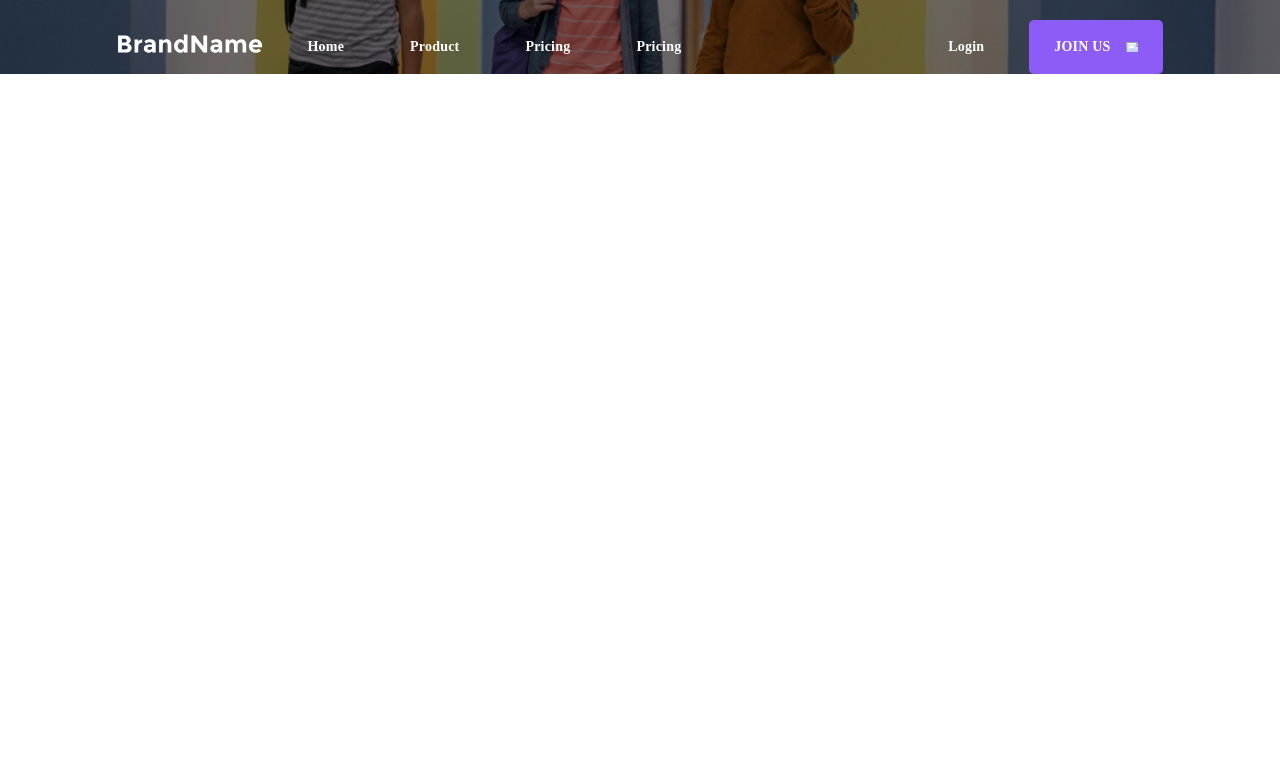
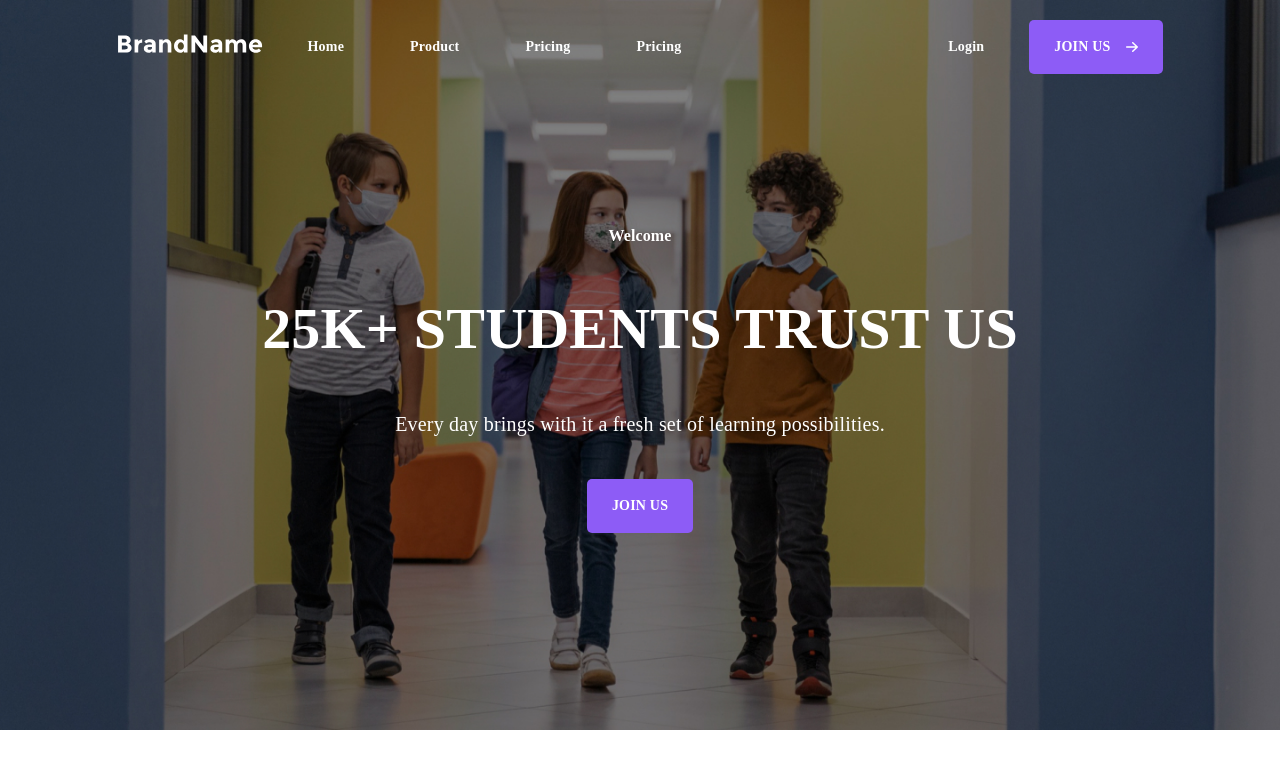
Before and after one commit to Saidkamol07/BrandName, a plain HTML site: page index.html in a window 1280 px wide. Drawn offline with Linux system fonts and the light colour scheme.

Commit message:
add site-hero

```diff
--- a/css/styles.css
+++ b/css/styles.css
@@ -4,6 +4,7 @@
 	--text-color: #252b42;
 	--orange-color: #e74040;
 	--bg-color: #26335d;
+	--line-height: 1.5;
 }
 
 html {
@@ -173,3 +174,39 @@
 .login:active {
 	opacity: 0.6;
 }
+
+.hero {
+	display: flex;
+	flex-direction: column;
+	align-items: center;
+	justify-content: center;
+	color: var(--white-color);
+	margin-top: 150px;
+	padding-bottom: 197px;
+}
+
+.hero-title4 {
+	font-weight: 700;
+	font-size: 16px;
+	line-height: var(--line-height);
+	letter-spacing: 0.1px;
+	margin-bottom: 40px;
+}
+
+.hero-title {
+	font-weight: 700;
+	font-size: 58px;
+	text-align: center;
+	line-height: 1.4;
+	letter-spacing: 0.2px;
+	margin-bottom: 40px;
+}
+
+.hero-text {
+	font-weight: 400;
+	font-size: 20px;
+	line-height: var(--line-height);
+	letter-spacing: 0.2px;
+	text-align: center;
+	margin-bottom: 40px;
+}
--- a/index.html
+++ b/index.html
@@ -33,8 +33,14 @@
 						</nav>
 						<div class="login-wrapper">
 							<a class="login" href="https://www.google.com/">Login</a>
-							<button class="btn">JOIN US <img src="/img/icon.svg" alt="icon" width="12" height="10" /></button>
+							<button class="btn">JOIN US <img src="/img/icon.svg.svg" alt="icon" width="12" height="10" /></button>
 						</div>
+					</div>
+					<div class="hero">
+						<h4 class="hero-title4">Welcome</h4>
+						<h1 class="hero-title">25K+ STUDENTS TRUST US</h1>
+						<p class="hero-text">Every day brings with it a fresh set of learning possibilities.</p>
+						<button class="btn">JOIN US</button>
 					</div>
 				</div>
 			</header>
```
